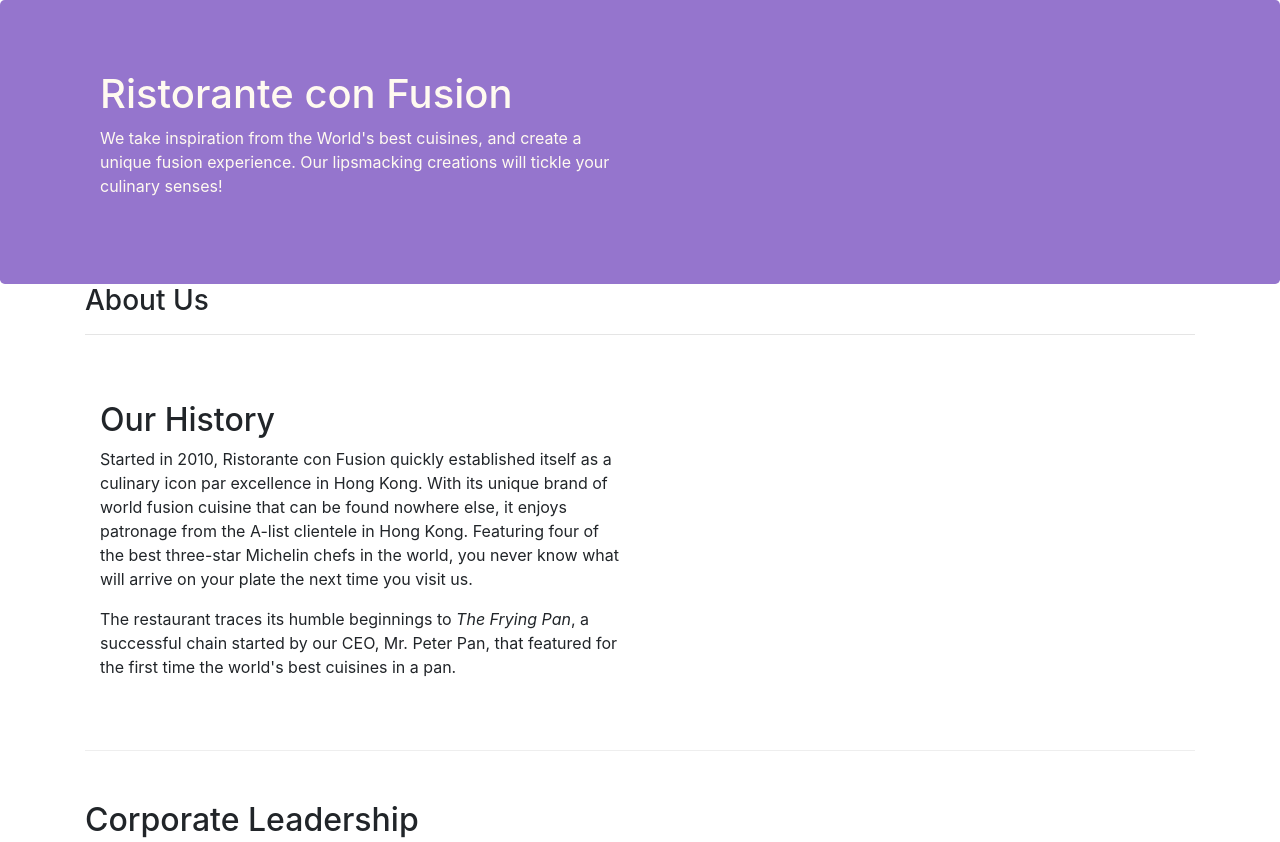
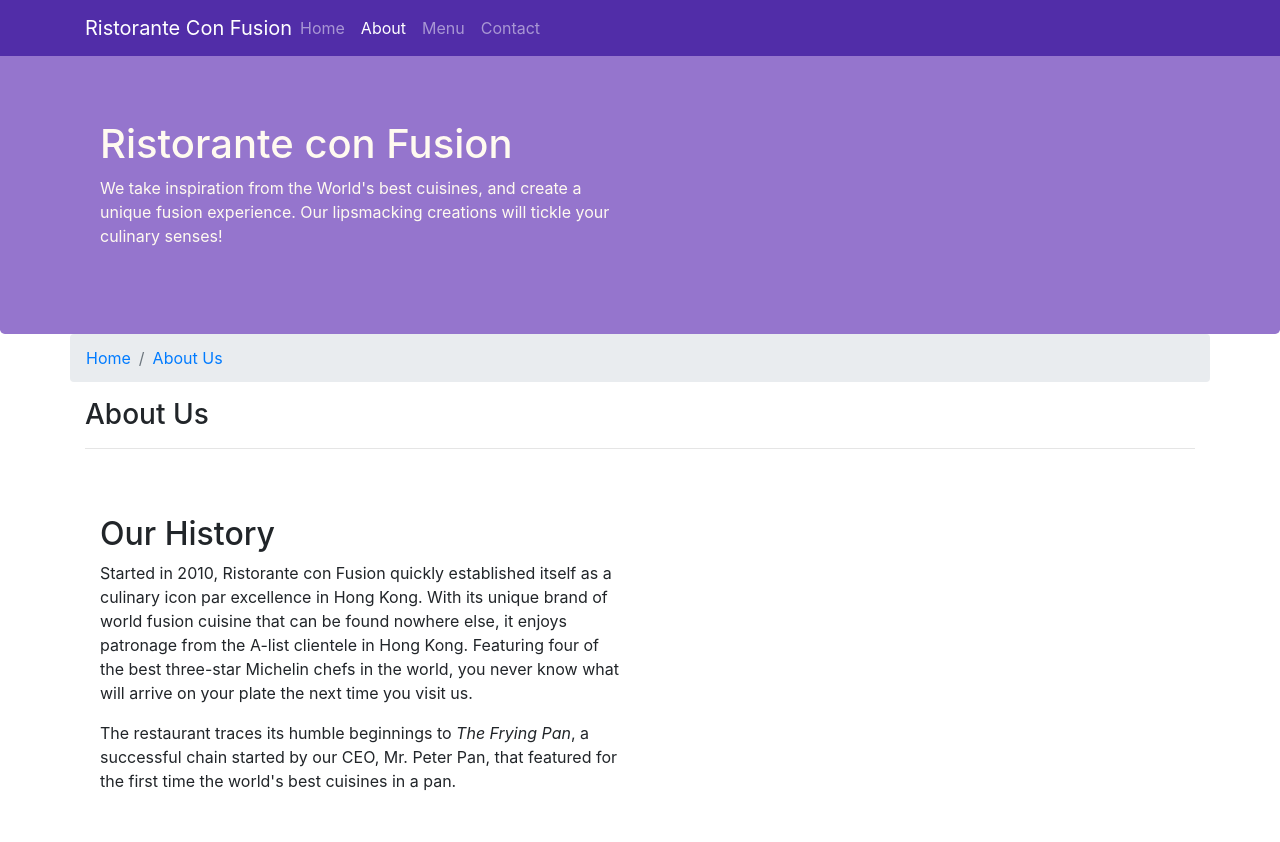
Before and after one commit to DotDaniil/coursera-bootstrap, a website: page aboutus.html in a window 1280 px wide. Shown: the top 842 px of the page. Drawn offline with nearby package versions, Linux system fonts and the light colour scheme.

Commit message:
Navbar and breadcrumbs

```diff
--- a/aboutus.html
+++ b/aboutus.html
@@ -20,6 +20,22 @@
 </head>
 
 <body>
+    <nav class="navbar navbar-dark navbar-expand-sm fixed-top">
+        <div class="container">
+            <button class="navbar-toggler" type="button" data-toggle="collapse" data-target="#Navbar">
+                <span class="navbar-toggler-icon"></span>
+            </button>
+            <a class="navbar-brand mr-auto" href="#">Ristorante Con Fusion</a>
+            <div class="collapse navbar-collapse" id="Navbar">
+                <ul class="navbar-nav mr-auto">
+                    <li class="nav-item"><a class="nav-link" href="./index.html">Home</a></li>
+                    <li class="nav-item active"><a class="nav-link" href="#">About</a></li>
+                    <li class="nav-item"><a class="nav-link" href="#">Menu</a></li>
+                    <li class="nav-item"><a class="nav-link" href="#">Contact</a></li>
+                </ul>
+            </div>
+        </div>
+    </nav>
 
     <header class="jumbotron">
         <div class="container">
@@ -35,8 +51,12 @@
     </header>
 
     <div class="container">
-        <div>
-            <div>
+        <div class="row">
+            <ol class="col-12 breadcrumb">
+                <li class="breadcrumb-item"><a href="./index.html">Home</a></li>
+                <li class="breadcrumb-item active"><a href="./index.html">About Us</a></li>
+            </ol>
+            <div class="col-12">
                <h3>About Us</h3>
                <hr>
             </div>
@@ -75,7 +95,7 @@
                 <div class="col-4 offset-1 col-sm-2">
                     <h5>Links</h5>
                     <ul class="list-unstyled">
-                        <li><a href="#">Home</a></li>
+                        <li><a href="./index.html">Home</a></li>
                         <li><a href="#">About</a></li>
                         <li><a href="#">Menu</a></li>
                         <li><a href="#">Contact</a></li>
--- a/css/styles.css
+++ b/css/styles.css
@@ -28,3 +28,12 @@
     margin: 0;
     color: #0f0f0f;
 }
+
+body {
+    padding: 50px 0 0 0;
+    z-index: 0;
+}
+
+.navbar-dark {
+    background-color: #512DA8;
+}
```
Also changed, not shown: index.html (+17 -1 lines).
